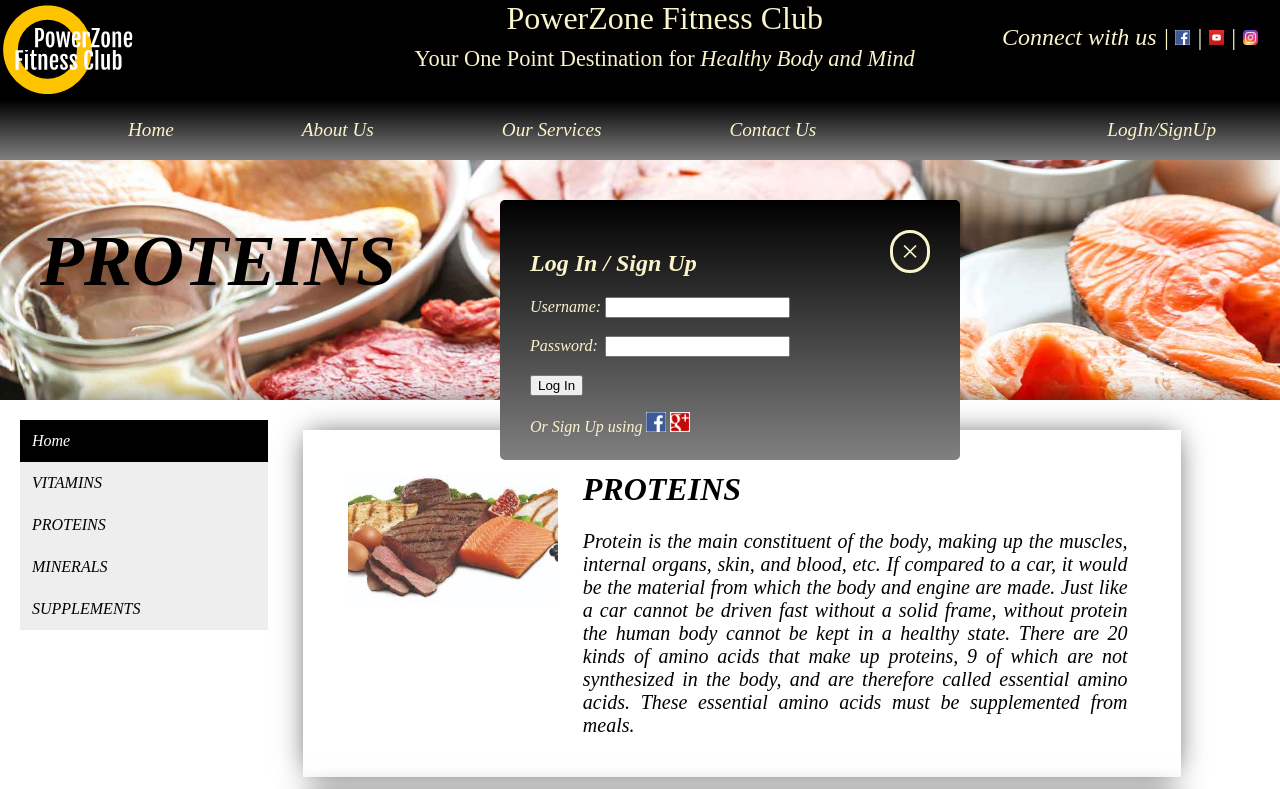
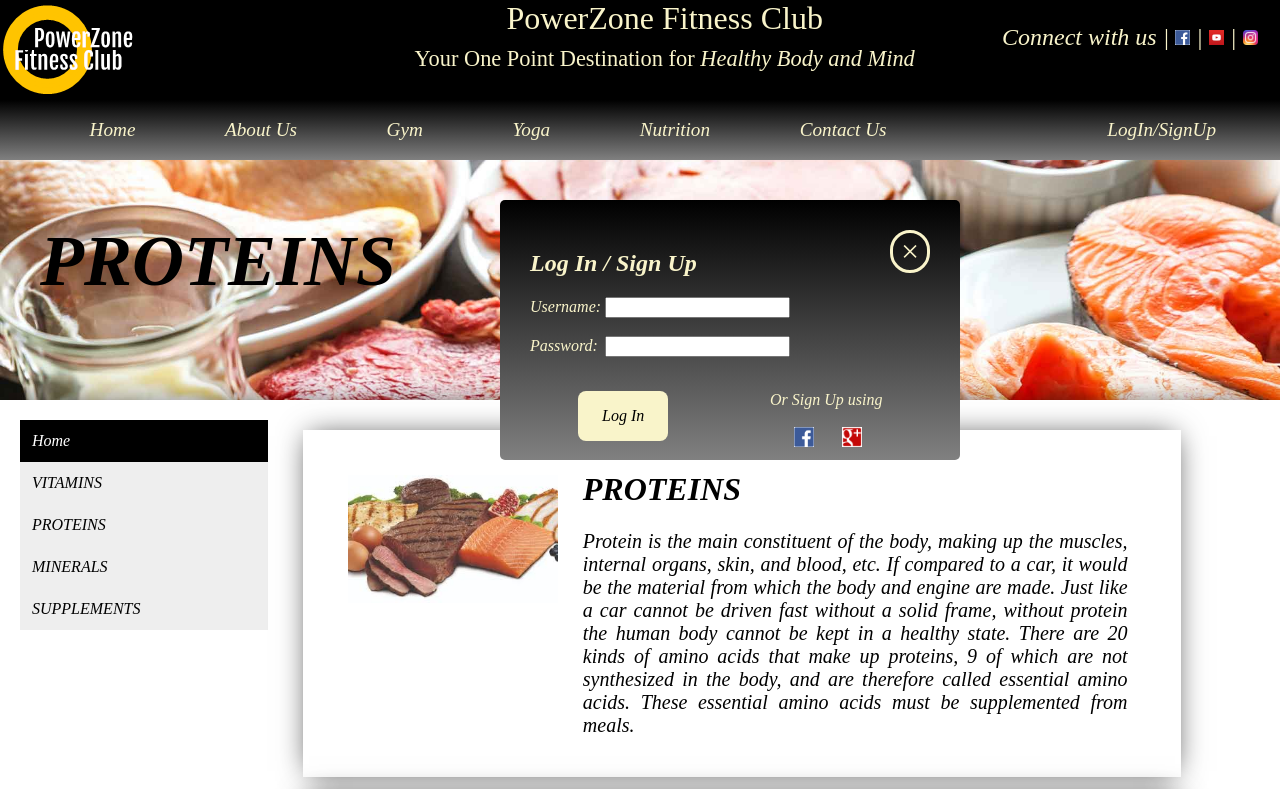
Before and after one commit to aniketsen/powerzone, a plain HTML site: page Our_Services/Nutrition/proteins.html in a window 1280 px wide. Both pictures are taken after a click on the link "LogIn/SignUp". Shown: the top 789 px of the page. Drawn offline with nearby package versions, Linux system fonts and the light colour scheme.

Commit message:
Add files via upload

```diff
--- a/Our_Services/Nutrition/nutripro.css
+++ b/Our_Services/Nutrition/nutripro.css
@@ -55,7 +55,7 @@ p#title {
 }
 .menus {
   float: left;
-  margin-left: 10%;
+  margin-left: 7%;
   font-size: 1.2em;
   color: #f9f4ca;
 }
@@ -100,7 +100,7 @@ p#title {
 }
 .logsign {
   height: 16em;
-  width: 25em;
+  width: 28em;
   top: 3.125em;
   padding: 1.875em;
   background: linear-gradient(black, gray);
@@ -108,6 +108,20 @@ p#title {
   color: inherit;
   position: relative;
   transition: all 5s ease-in-out;
+}
+#button {
+  background-color: #f9f4ca;
+    border: none;
+    color: black;
+  font: inherit;
+  float: left;
+  border-radius: 0.5em;
+    padding: 1em 1.5em;
+  margin-left:3em;
+    text-align: center;
+    text-decoration: none;
+    display: inline-block;
+    font-size: 16px;
 }
 .close {
   font-size: 2em;
--- a/Our_Services/Nutrition/proteins.html
+++ b/Our_Services/Nutrition/proteins.html
@@ -62,7 +62,7 @@ p#title {
 }
 .menus {
   float: left;
-  margin-left: 10%;
+  margin-left: 7%;
   font-size: 1.2em;
   color: #f9f4ca;
 }
@@ -113,6 +113,20 @@ p#title {
   color: inherit;
   position: relative;
   transition: all 5s ease-in-out;
+}
+#button {
+  background-color: #f9f4ca;
+    border: none;
+    color: black;
+  font: inherit;
+  float: left;
+  border-radius: 0.5em;
+    padding: 1em 1.5em;
+  margin-left:3em;
+    text-align: center;
+    text-decoration: none;
+    display: inline-block;
+    font-size: 16px;
 }
 .close {
   font-size: 2em;
@@ -253,15 +267,13 @@ padding: 10px 10px;
 <a href="https://www.instagram.com" target="_blank"><img src="images/instagram.png" height="15em" width="15em"></a></p>
 </div>
 <div id="menu">
-<p class="menus"><a href="#">Home</a></p><p class="menus"><a href="About_Us/index.html">About Us</a></p>
-<p class="menus"><a href="#services">Our Services</a></p>
-<p class="menus"><a href="Contact_Us/index.html">Contact Us</a></p>
+<p class="menus"><a href="../../index.html">Home</a></p><p class="menus"><a href="../../About_Us/index.html">About Us</a></p>
+<p class="menus"><a href="../Gym/gym.html">Gym</a></p>
+<p class="menus"><a href="../Yoga/prog/yoga_index.html">Yoga</a></p>
+<p class="menus"><a href="nutripro.html">Nutrition</a></p>
+<p class="menus"><a href="../../Contact_Us/index.html">Contact Us</a></p>
 <p class="popup" id="user"><a href="#logsign">LogIn/SignUp</a></p>
 </div>
-<div id="services">
-<p><a href="../Gym/gym.html">Gym</a></p>
-<p><a href="#">Yoga</a></p>
-<p><a href="nutripro.html">Nutrition</a></p></div>
 <div id="logsign" class="overlay">
 <div class="logsign">
 <h2 style="float:left">Log In / Sign Up</h2>
@@ -278,11 +290,10 @@ padding: 10px 10px;
 </div>
 <br>
 <div class="logbutton">
-<button onclick="validate()" type="button">Log In</button>
+<button onclick="validate()" type="button" id="button">Log In</button><p style="margin-left:15em;">Or Sign Up using <br><br> &nbsp &nbsp &nbsp <a href="https://www.facebook.com" target="_blank"><img src="images/fb.png" height="20em" width="20em"></a>
+<a href="https://www.google.com" target="_blank">&nbsp &nbsp &nbsp <img src="images/google.jpg" height="20em" width="20em"></a></p>
 </div>
 </form>
-<p>Or Sign Up using <a href="https://www.facebook.com" target="_blank"><img src="images/fb.png" height="20em" width="20em"></a>
-<a href="https://www.google.com" target="_blank"><img src="images/google.jpg" height="20em" width="20em"></a>
 </div></div>
 	<div id="header1">
 
@@ -349,7 +360,9 @@ padding: 10px 10px;
 	</div>
 <div class="footer">
 <p style="font-size:120%" id="f1"><img src="images/logo.png" id="flogo" alt="logo"><br>Your One Point Destination for <br><b>Healthy Body and Mind.</b></p>
-<p class="f2"><span style="font-size:150%"><b>Explore</b></span><br><a href="../../index.html">Home</a><br><a href="../../About_Us/index.html">About Us</a><br><a href="#services">Our Services</a><br><a href="../../Contact_Us/index.html">Contact Us</a></p>
+<p class="f2"><span style="font-size:150%"><b>Explore</b></span><br><a href="../../index.html">Home</a><br><a href="../../About_Us/index.html">About Us</a><br>
+<a href="../Gym/gym.html">Gym</a><br><a href="../Yoga/prog/yoga_index.html">Yoga</a><br>
+<a href="nutripro.html">Nutrition</a><br><a href="../../Contact_Us/index.html">Contact Us</a></p>
 <p class="f2"><span style="font-size:150%"><b>Visit</b></span><br>2nd Floor, South Avenue Shopping Complex,<br> DVG Road, Basavanagudi, Bangalore - 560 004<br>
 <span style="font-size:150%"><b>Contact</b></span><br><a href="tel:+918961840525">8961840525</a>, <a href="tel:+918442912748">8442912748</a><br>
 <a href="mailto:powerzone@gmail.com">powerzone@gmail.com</a></p>
```
Also changed, not shown: Our_Services/Nutrition/minerals.html (+25 -13 lines), Our_Services/Nutrition/nutripro.html (+10 -11 lines), Our_Services/Nutrition/supplements.html (+25 -12 lines), Our_Services/Nutrition/vitamins.html (+25 -13 lines).
